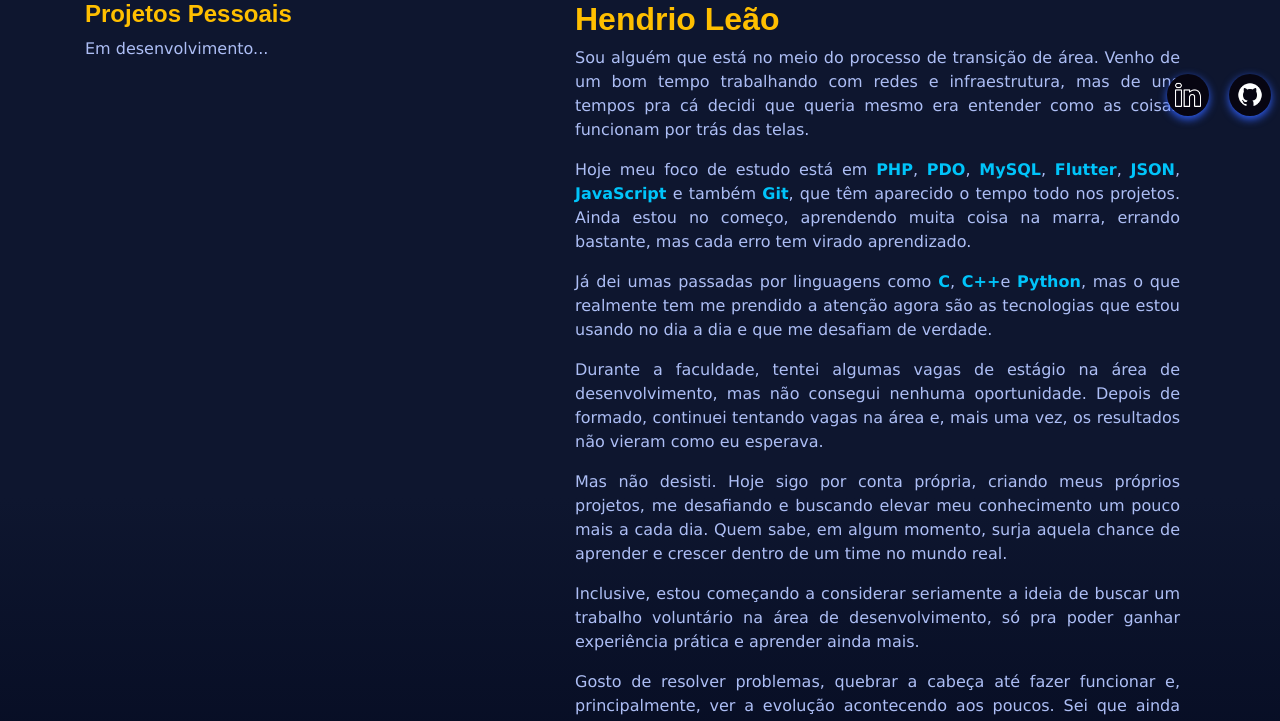
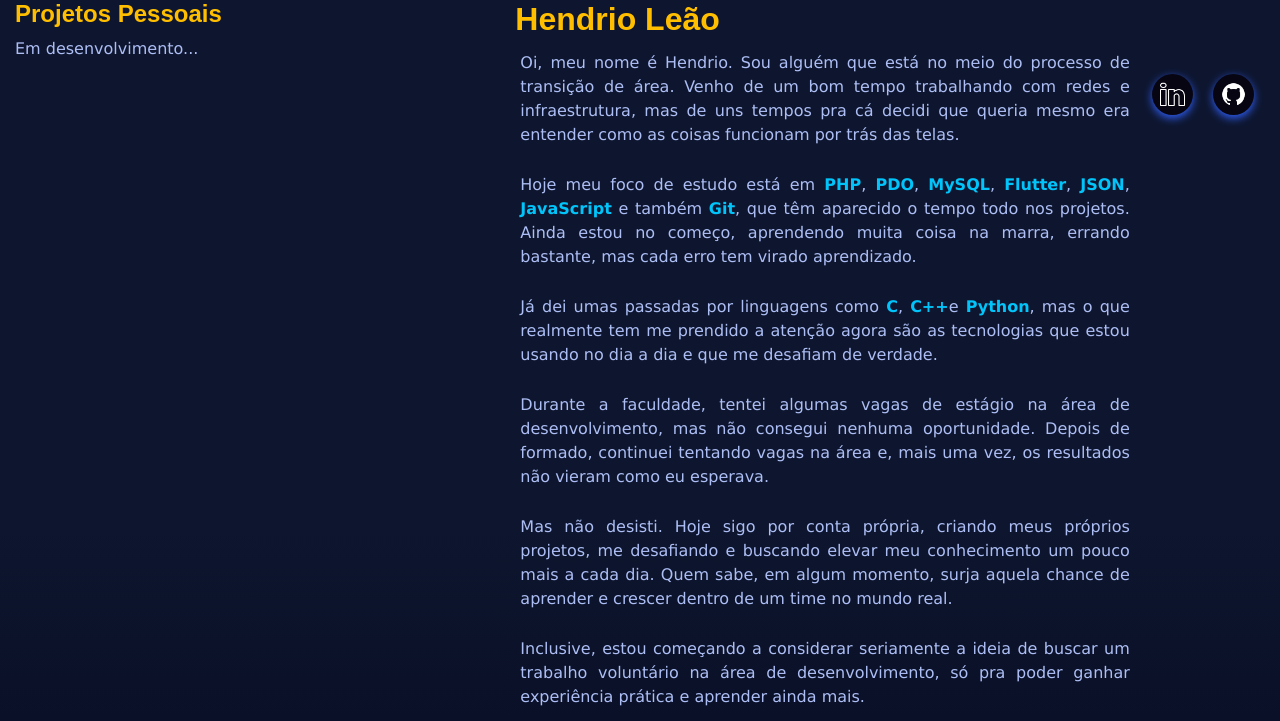
Before and after one commit to dallander/Portfolio, a plain HTML site: page index.html in a window 1280 px wide. Shown: the top 721 px of the page. Drawn offline with nearby package versions, Linux system fonts and the light colour scheme.

Commit message:
Alterado propriedades do css e html para melhor se ajusata

```diff
--- a/assets/css/meuStyle.css
+++ b/assets/css/meuStyle.css
@@ -4,7 +4,19 @@ body {
    background: linear-gradient(to bottom, #0e162f 30%, #050b21 50%, #060f31 80%, #02060e 100%);
     text-align: justify;
     margin-bottom: 100px;
+
 }
+
+
+.container {
+    margin: 0;
+
+}
+.row {
+    width: 91vw;
+
+}
+
 ::selection {
     background-color: #ffbf00;
     color: black;
@@ -31,6 +43,7 @@ body {
 
 }
 
+
 .linka{
     margin-top: 50px;
     width: 42px;
@@ -49,6 +62,8 @@ body {
     padding: 4px;
     position: fixed;
     top: 20px;
+    right: 2px;
+    width: 130px;
 
 
 
@@ -68,6 +83,17 @@ body {
 
 .colDesafiosProjetos {
     display: flex;
+
+}
+
+.sobre {
+    padding: 5px;
+
+}
+
+.sobre:hover {
+    background-color: #01393e;
+    border-radius: 10px;
 
 }
 /*CONFIGURAÇÃO DA TAGS DESTACADAS DOS DESAFIOS*/
--- a/index.html
+++ b/index.html
@@ -34,7 +34,7 @@
             <div class="col"><h2>Hendrio Leão</h2></div>
             <div class="col">
               <p class="sobre">
-                Sou alguém que está no meio do processo de transição de área. Venho de um bom tempo trabalhando com redes e infraestrutura, mas de uns tempos pra cá decidi que queria mesmo era entender como as coisas funcionam por trás das telas.
+                Oi, meu nome é Hendrio. Sou alguém que está no meio do processo de transição de área. Venho de um bom tempo trabalhando com redes e infraestrutura, mas de uns tempos pra cá decidi que queria mesmo era entender como as coisas funcionam por trás das telas.
               </p>
               <p class="sobre">
                 Hoje meu foco de estudo está em <span class="destaque">PHP</span>, <span class="destaque">PDO</span>, <span class="destaque">MySQL</span>, <span class="destaque">Flutter</span>, <span class="destaque">JSON</span>, <span class="destaque">JavaScript</span> e também <span class="destaque">Git</span>, que têm aparecido o tempo todo nos projetos. Ainda estou no começo, aprendendo muita coisa na marra, errando bastante, mas cada erro tem virado aprendizado.
```
